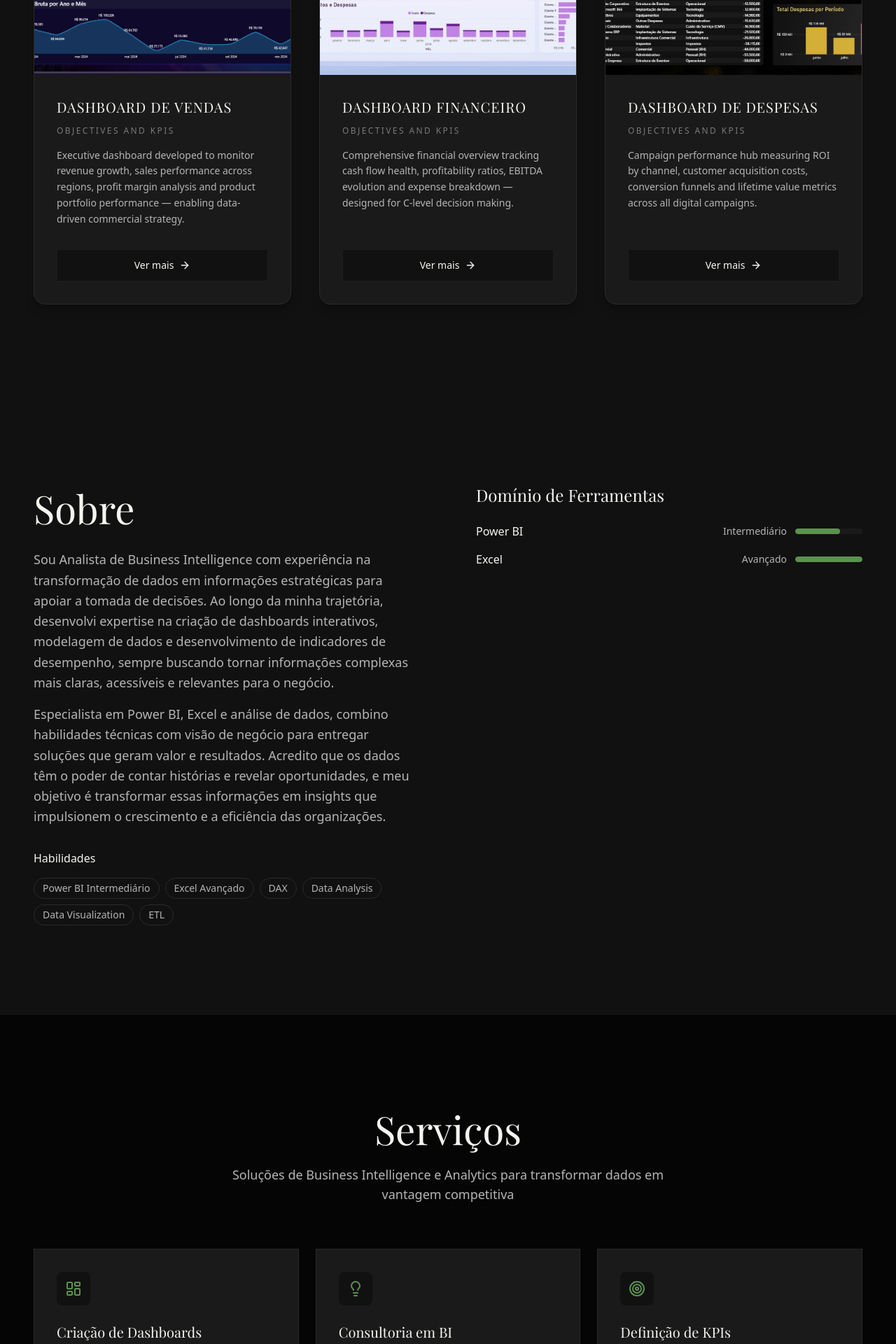
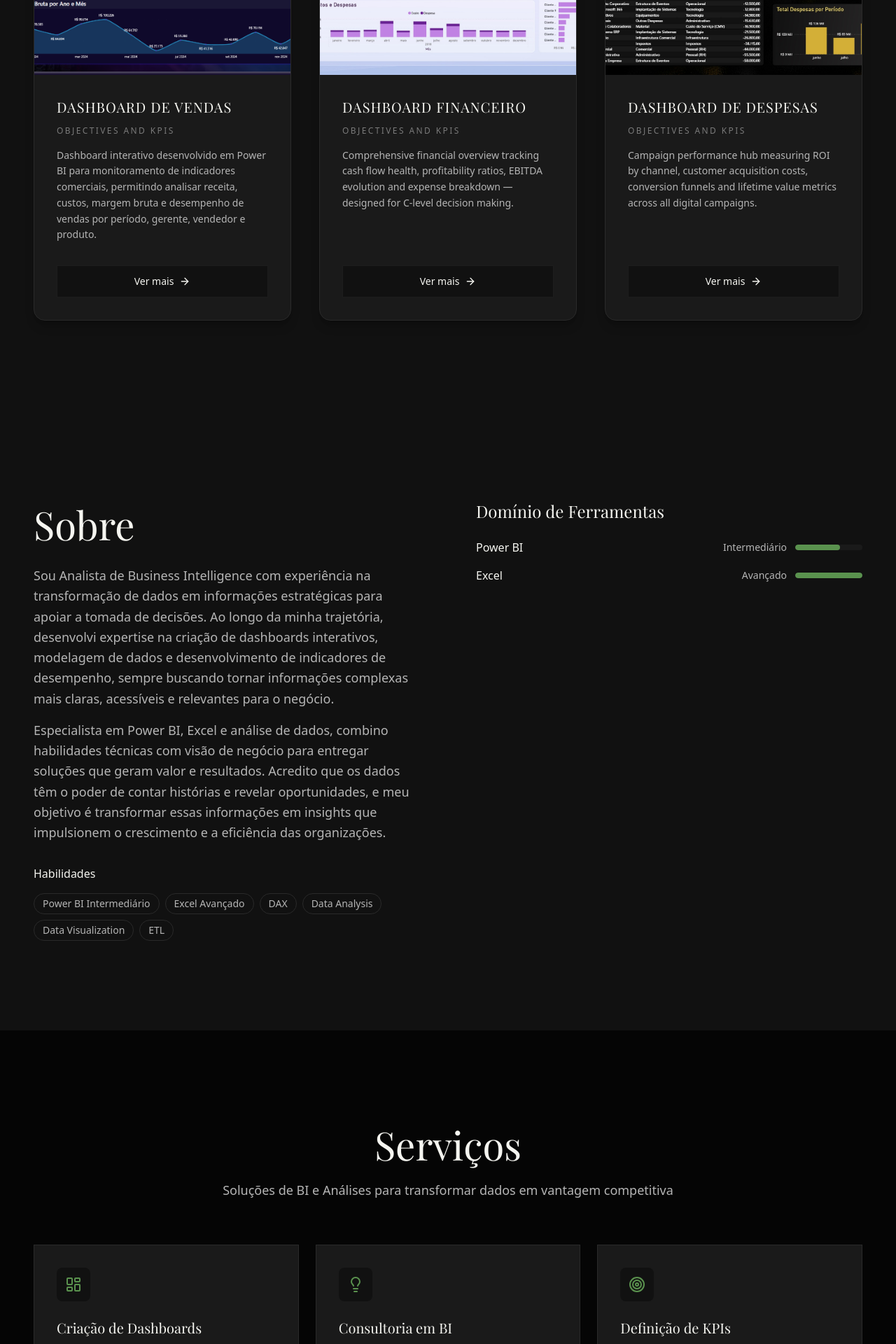
Before and after one commit to Diasszx/ManuDash, a React (Vite) app: page / in a window 1280 px wide. Shown: the part 1303-3223 px from the top of the page at 70% size. Built offline with nearby package versions, Linux system fonts and the light colour scheme; a web font is replaced by a local one.

Commit message:
refactor: change case study description sales dashboard

```diff
--- a/src/components/sections/FeaturedProjectsSection.jsx
+++ b/src/components/sections/FeaturedProjectsSection.jsx
@@ -18,7 +18,7 @@ const projects = [
     id: "sales-dashboard",
     title: "Dashboard de vendas",
     description:
-      "Executive dashboard developed to monitor revenue growth, sales performance across regions, profit margin analysis and product portfolio performance — enabling data-driven commercial strategy.",
+      " Dashboard interativo desenvolvido em Power BI para monitoramento de indicadores comerciais, permitindo analisar receita, custos, margem bruta e desempenho de vendas por período, gerente, vendedor e produto.",
     image: salesDashboardImg,
     icon: TrendingUp,
     gradient: "from-emerald-500/20 to-emerald-600/10",
--- a/src/components/sections/ServicesSection.jsx
+++ b/src/components/sections/ServicesSection.jsx
@@ -86,8 +86,8 @@ export function ServicesSection() {
           >
             <SectionTitle className="mb-4">Serviços</SectionTitle>
             <p className="text-text-secondary text-lg">
-              Soluções de Business Intelligence e Analytics para transformar
-              dados em vantagem competitiva
+              Soluções de BI e Análises para transformar dados em vantagem
+              competitiva
             </p>
           </motion.div>
 
--- a/src/data/projects.js
+++ b/src/data/projects.js
@@ -18,12 +18,12 @@ export const projects = [
     images: [salesDashboardImg],
     caseStudy: {
       problem:
-        "A empresa enfrentava dificuldades em acompanhar a performance de vendas em tempo real. Os relatórios eram gerados manualmente no Excel, levando dias para consolidar dados de múltiplas fontes (CRM, ERP, planilhas). A falta de visibilidade imediata impedia reações rápidas a quedas de vendas e oportunidades de crescimento.",
-      data: "Foram integrados dados de 5 fontes distintas: CRM ( Salesforce), ERP (SAP), planilhas de metas, dados geográficos de regiões e histórico de vendas dos últimos 3 anos. O volume total era de aproximadamente 500k registros mensais. Os principais desafios foram a qualidade dos dados (inconsistências e duplicatas) e a necessidade de atualização diária.",
+        "Empresas precisam transformar grandes volumes de dados de vendas em informações claras para apoiar a tomada de decisão. Este projeto teve como objetivo desenvolver um dashboard que centralizasse os principais indicadores comerciais em uma interface intuitiva, facilitando a análise de desempenho.",
+      data: "Foi utilizada uma base de dados fictícia para fins educacionais, contendo informações de vendas, clientes, produtos, vendedores e períodos. Os dados passaram por etapas de tratamento e modelagem para garantir consistência e possibilitar análises multidimensionais.",
       solution:
-        "Desenvolvi um dashboard no Power BI com modelagem dimensional em estrela, utilizando DAX para cálculos complexos de YoY, MoM e projeções. Implementei drill-through para análise detalhada por vendedor, produto e região. Criei alertas automáticos para variações anormais e uma interface mobile-friendly para acesso em campo pela equipe comercial.",
+        "Desenvolvi um dashboard no Power BI utilizando modelagem dimensional em estrela, Power Query para transformação dos dados e DAX para criação de indicadores e métricas. Também foram implementados filtros interativos, drill-through, tooltips personalizados e navegação entre páginas para facilitar a exploração das informações.",
       impact:
-        "Redução de 80% no tempo de geração de relatórios (de 3 dias para menos de 1 hora). Aumento de 23% na taxa de conversão após identificação de gargalos no funil. Melhoria de 15% na precisão de forecasting. O time comercial passou a tomar decisões baseadas em dados em tempo real, resultando em crescimento de 18% na receita no primeiro trimestre após implementação.",
+        "O projeto resultou em um dashboard interativo capaz de apresentar indicadores de vendas de forma clara e organizada, permitindo análises por período, produto, região e vendedor. Além de consolidar conhecimentos em Business Intelligence, o projeto demonstra a aplicação de boas práticas de modelagem de dados, visualização e storytelling.",
     },
   },
   {
--- a/src/pages/ProjectPage.jsx
+++ b/src/pages/ProjectPage.jsx
@@ -145,7 +145,7 @@ export function ProjectPage() {
                 viewport={{ once: true }}
                 transition={{ duration: 0.6 }}
               >
-                Case Study
+                Estudo de Caso
               </motion.h2>
 
               <div className="grid grid-cols-1 lg:grid-cols-2 gap-12 lg:gap-20">
```
